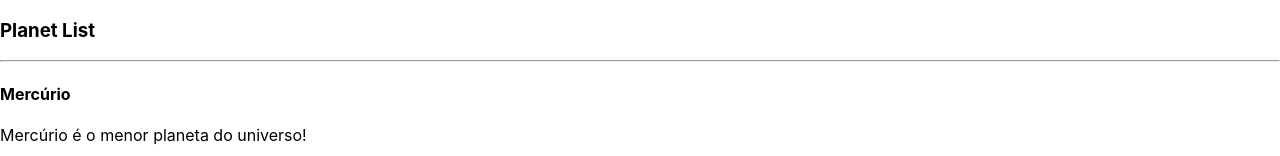
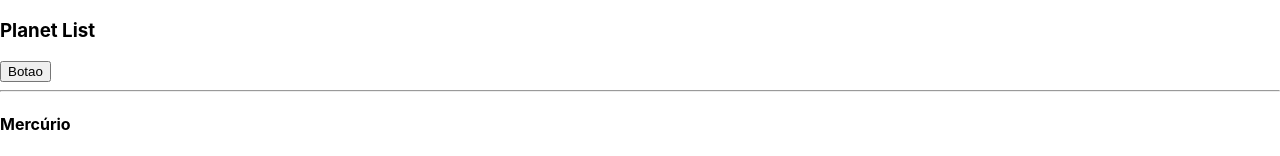
Before and after one commit to joaolanzilotti/Projeto-React, a React (Create React App) app: page / in a window 1280 px wide. Shown: the top 156 px of the page. Built offline with nearby package versions, Linux system fonts and the light colour scheme.

Commit message:
Added button with evento On Click

```diff
--- a/src/components/planets/index.js
+++ b/src/components/planets/index.js
@@ -1,10 +1,15 @@
 import React, {Fragment} from 'react';
 import Planet from './planet';
+
+const showMessage = () => {
+    console.log('Evento!');
+}
 
 const Planets = () => {
     return (
         <Fragment>
             <h3>Planet List</h3>
+            <button onClick={showMessage}>Botao</button>
             <hr/>
             <Planet name="Mercúrio" description="Mercúrio é o menor planeta do universo!"
                     img_url="https://upload.wikimedia.org/wikipedia/commons/thumb/d/d9/Mercury_in_color_-_Prockter07-edit1.jpg/280px-Mercury_in_color_-_Prockter07-edit1.jpg"
```
